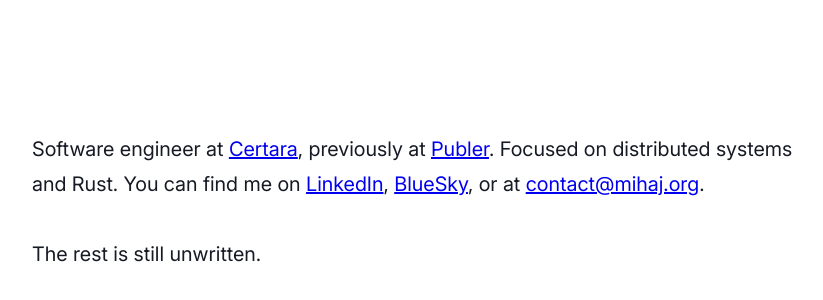
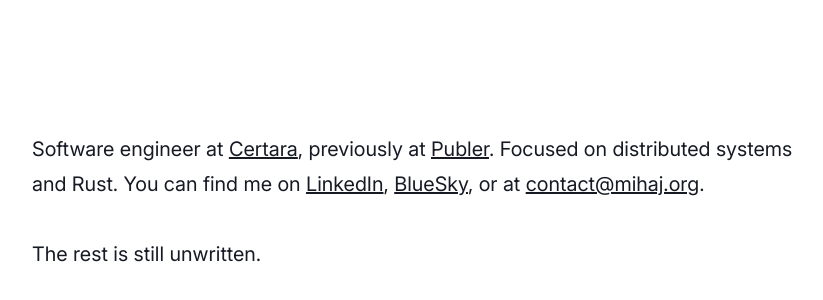
Before and after one commit to orgesmihaj/mihaj.org, a website built with Vite: page index.html in a window 1280 px wide. Shown: the part 198-498 px from the top of the page, without its empty margins (208-1031 px from the left). Built offline with nearby package versions, Linux system fonts and the light colour scheme.

Commit message:
Styling links. 🔗

```diff
--- /dev/null
+++ b/styles/elements/links.css
@@ -0,0 +1,17 @@
+/**
+ * Links 🔗
+ */
+
+@layer elements {
+    :where(:root) {
+        --link∙color: light-dark(var(--color∙neutral-900), var(--color∙neutral-200));
+    }
+
+    :where(a) {
+        color: var(--link∙color);
+        font-size: inherit;
+        font-weight: inherit;
+        line-height: inherit;
+        text-decoration: underline;
+    }
+}
--- a/styles/mihaj.css
+++ b/styles/mihaj.css
@@ -22,8 +22,8 @@
  * Elements
  */
 @import './elements/headings.css';
+@import './elements/links.css';
 @import './elements/paragraphs.css';
-
 
 /**
  * Layout
```
